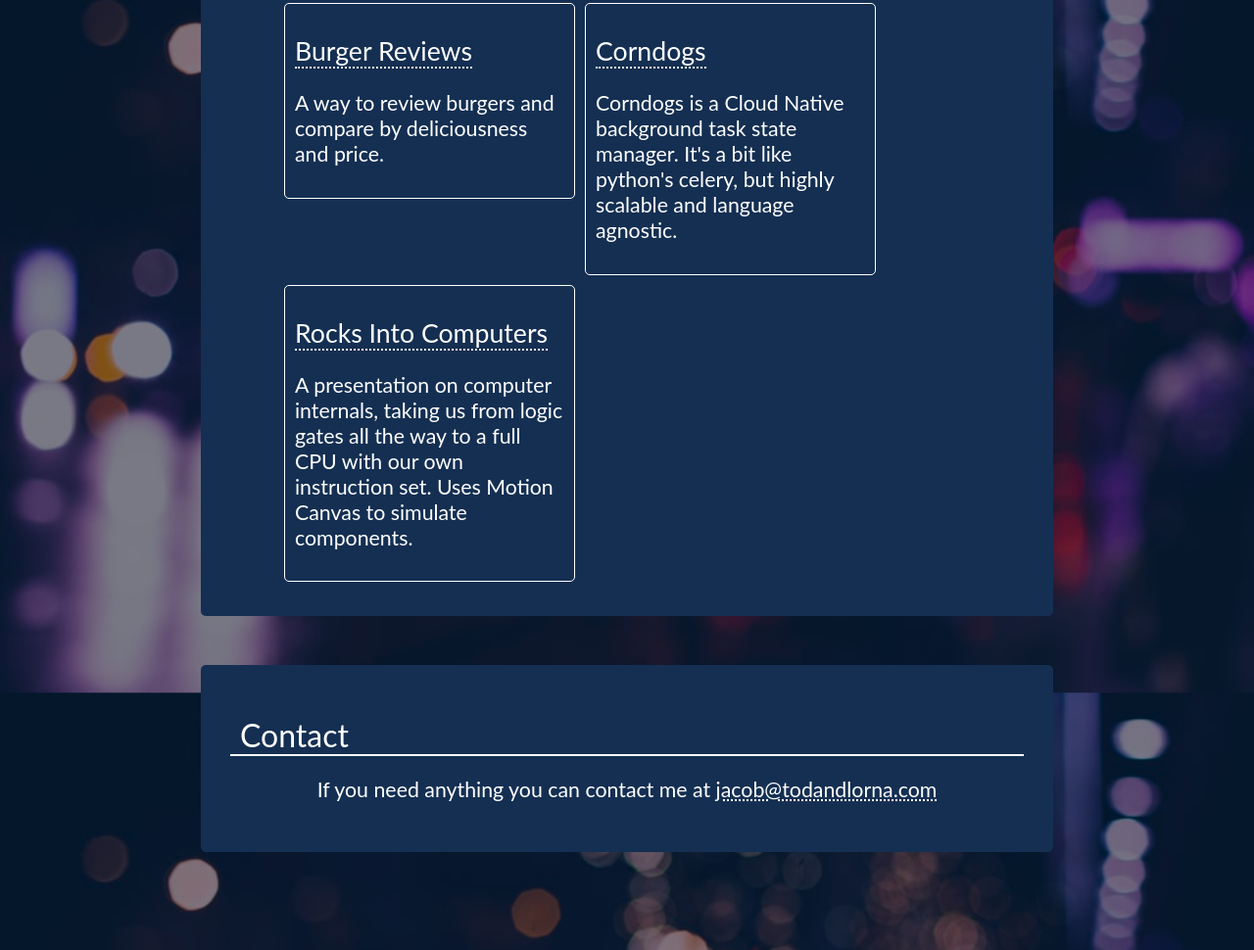
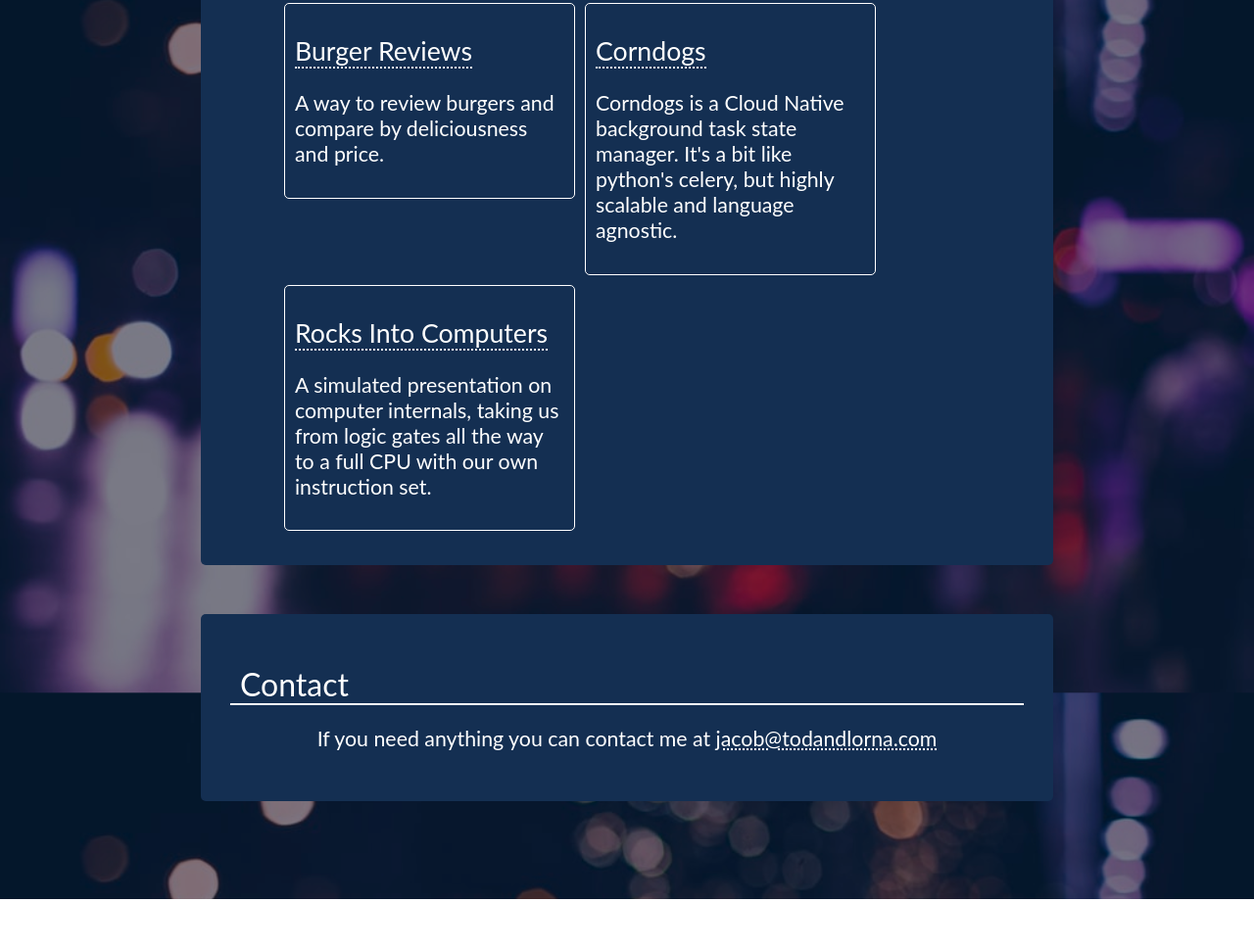
Before and after one commit to JacobPuff/end-to-end-app, a website: page frontend/html/index.html in a window 1280 px wide. Shown: the part 1854-2824 px from the top of the page at 98% size. After the commit the page ends 2772 px from the top, so only its background shows below. Drawn offline with Linux system fonts and the light colour scheme; files that its build step writes are made by us from their sources; a script that the page names is missing; files whose address does not match are found by name.

Commit message:
fix: shorten description of rocks into computers

```diff
--- a/frontend/html/index.html
+++ b/frontend/html/index.html
@@ -57,7 +57,7 @@
                         </div>
                         <div class="projectContent" onclick="window.location.href='https://github.com/JacobPuff/rocks-into-computers'">
                             <h2 class="projectName">Rocks Into Computers</h2>
-                            <p>A presentation on computer internals, taking us from logic gates all the way to a full CPU with our own instruction set. Uses Motion Canvas to simulate components.</p>
+                            <p>A simulated presentation on computer internals, taking us from logic gates all the way to a full CPU with our own instruction set.</p>
                         </div>
                     </div>
                 </div>
```
